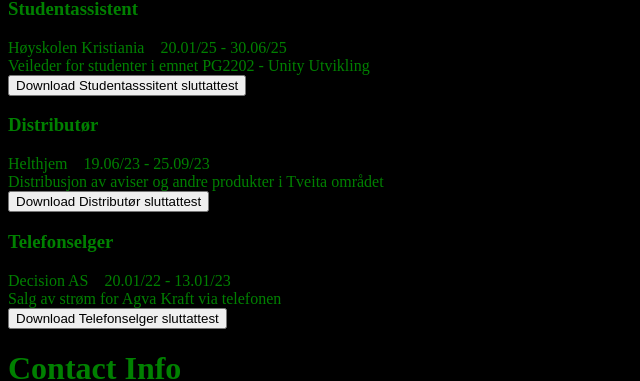
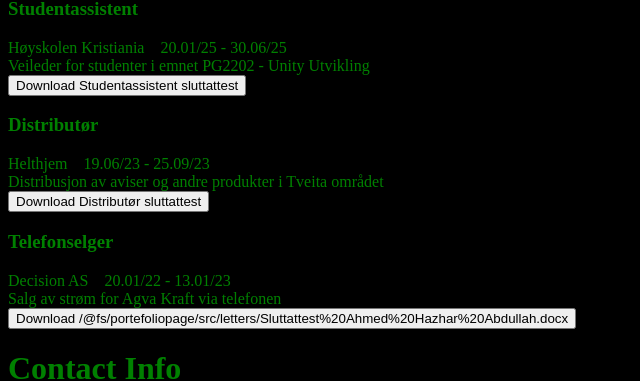
Before and after one commit to AhmedHAbdullah0405/PortefolioProject, a React (Vite) app in the folder portefoliopage/: page / in a window 1280 px wide. Shown: the part 1502-1883 px from the top of the page, without its empty margins (0-640 px from the left). Built offline with nearby package versions, Linux system fonts and the light colour scheme.

Commit message:
Added "vite-end.d.ts" and modifed "vite.config.ts" to enealbe the abvilty to open word documents trhgough word

```diff
--- a/portefoliopage/src/pages/WorkExperience.tsx
+++ b/portefoliopage/src/pages/WorkExperience.tsx
@@ -1,4 +1,7 @@
 import {downloadPDF} from '../hooks/downloadPDF';
+import referenceOne from "../letters/Ahmed Abdullah_StudentAssistent_Sluttattest.pdf";
+import referenceTwo from "../letters/Sluttattest Ahmed, Helthjem.pdf";
+import referenceThree from "../letters/Sluttattest Ahmed Hazhar Abdullah.docx";
 
 interface PdfFile {
     name: string;
@@ -6,9 +9,9 @@
 }
 
 const files: PdfFile[] = [
-    {name: "Studentasssitent sluttattest", path: "/letters/Ahmed Abdullah_StudentAssistent_Sluttattest.pdf"},
-    {name: "Distributør sluttattest", path: "/letters/Sluttattest Ahmed, Helthjem.pdf"},
-    {name: "Telefonselger sluttattest", path: "/letters/Sluttattest Ahmed Hazhar Abdullah.docx"},
+    {name: referenceOne, path: "/letters/Ahmed Abdullah_StudentAssistent_Sluttattest.pdf"},
+    {name: referenceTwo, path: "/letters/Sluttattest Ahmed, Helthjem.pdf"},
+    {name: referenceThree, path: "/letters/Sluttattest Ahmed Hazhar Abdullah.docx"},
 
 ]
 
@@ -27,7 +30,7 @@
             Veileder for studenter i
             emnet PG2202 - Unity Utvikling
             <br />
-            <button onClick={() => download(files[0].name, files[0].path)}>Download {files[0].name}</button>
+            <button onClick={() => download(files[0].name, files[0].path)}>Download Studentassistent sluttattest</button>
 
             <br />
             <h3>Distributør</h3> Helthjem &ensp; 19.06/23 - 25.09/23 <br />
@@ -35,7 +38,7 @@
             og andre produkter
             i Tveita området
             <br />
-            <button onClick={() => download(files[1].name, files[1].path)}>Download {files[1].name}</button>
+            <button onClick={() => download(files[1].name, files[1].path)}>Download Distributør sluttattest</button>
 
             <br />
             <h3>Telefonselger</h3> Decision AS &ensp; 20.01/22 - 13.01/23 <br />
--- a/portefoliopage/vite.config.ts
+++ b/portefoliopage/vite.config.ts
@@ -5,4 +5,5 @@
 export default defineConfig({
   plugins: [react()],
   base: '/',
+  assetsInclude: ['**/*.docx', '**/*.doc']
 })
```
Also changed, not shown: portefoliopage/src/vite-env.d.ts (added, +9 -0 lines).
